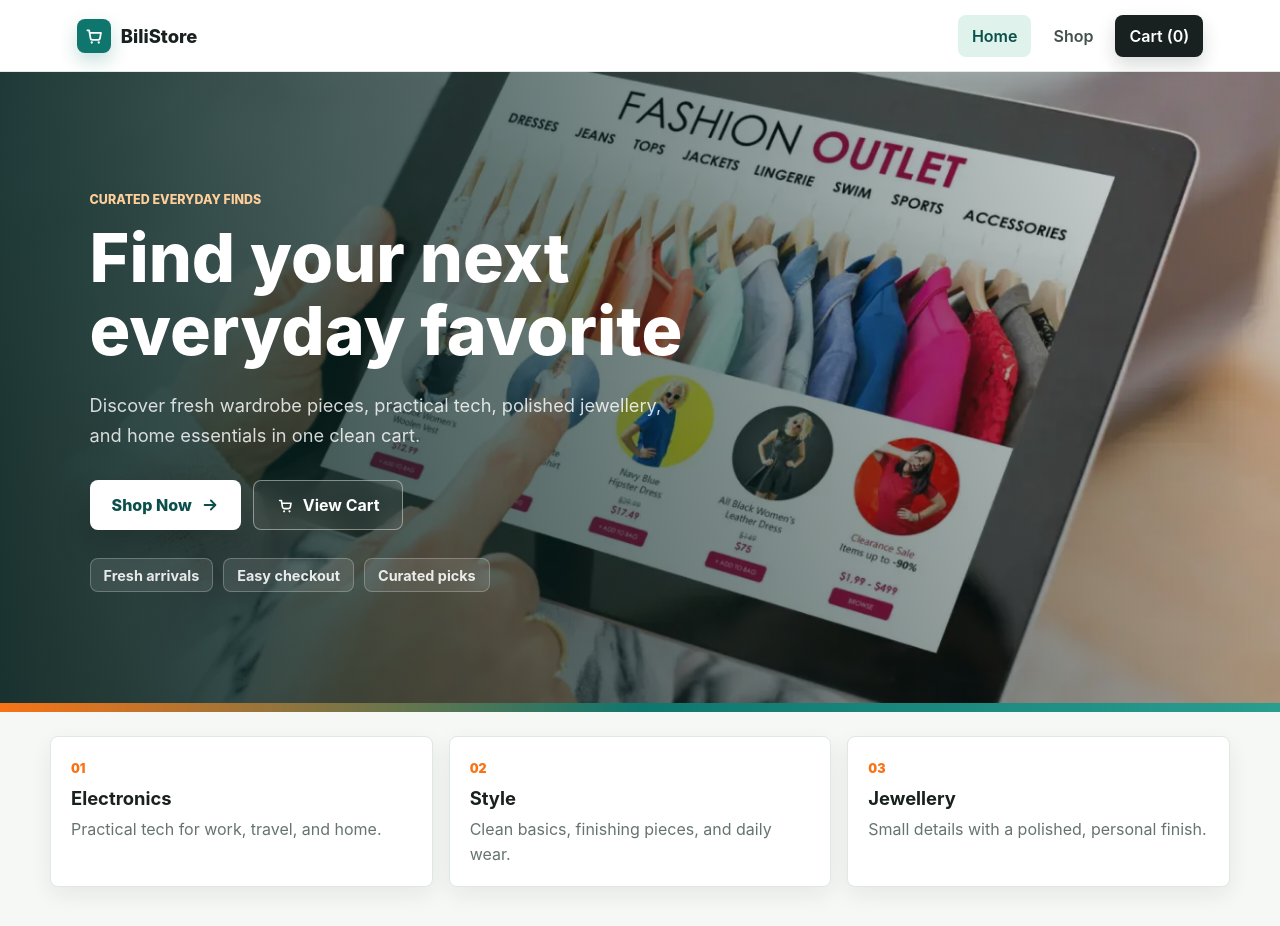
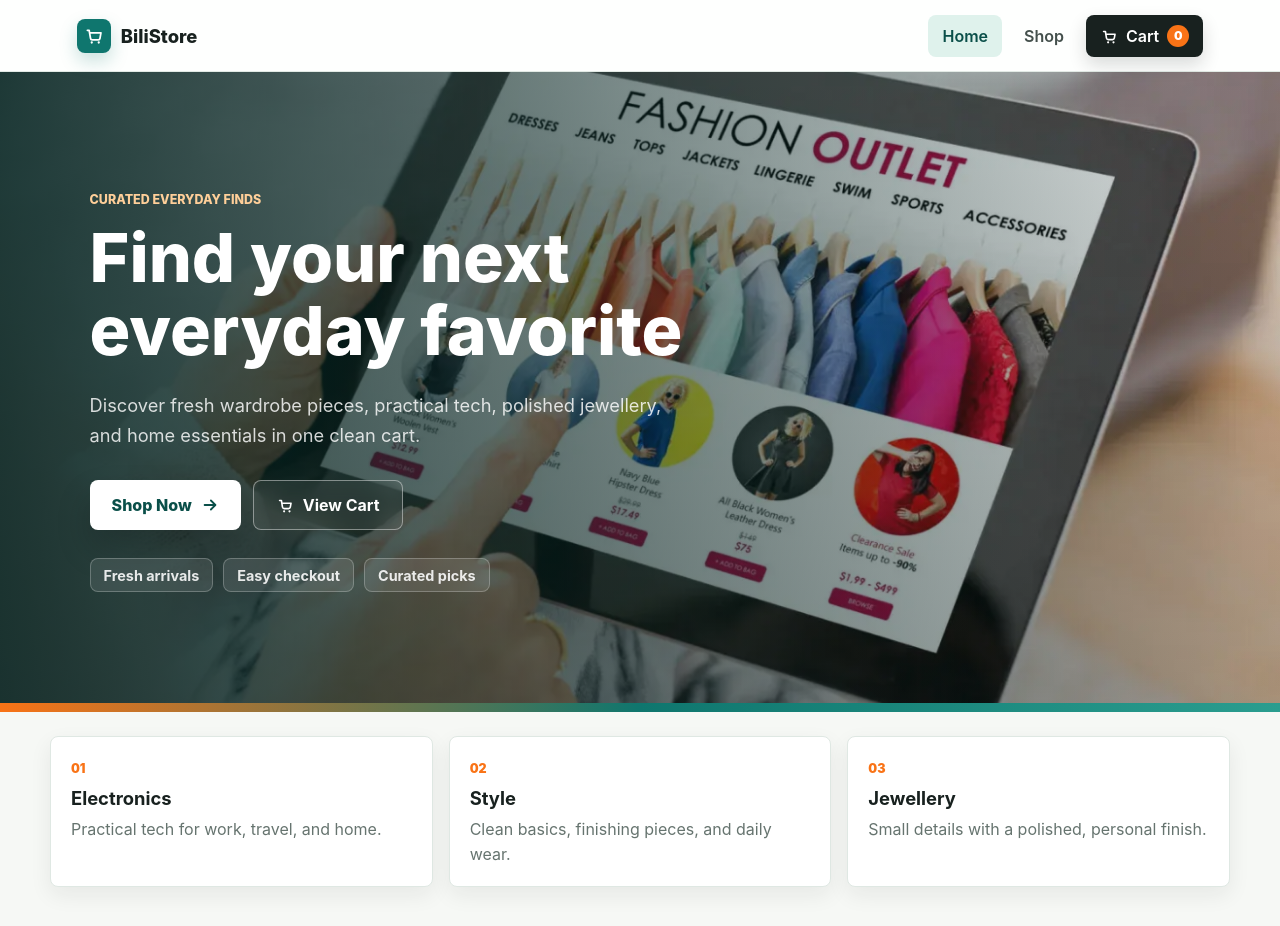
Before and after one commit to BUSISWABILIBILI/shopping-cart, a React (Vite) app: page / in a window 1280 px wide. Shown: the top 926 px of the page. Built offline with nearby package versions, Linux system fonts and the light colour scheme.

Commit message:
feat: add cart icon badge to navbar

```diff
--- a/src/components/Navbar.jsx
+++ b/src/components/Navbar.jsx
@@ -4,6 +4,7 @@ import "../styles/Navbar.css";
 
 export default function Navbar() {
   const { cartCount } = useCart();
+  const cartLabel = `Cart with ${cartCount} ${cartCount === 1 ? "item" : "items"}`;
 
   return (
     <header className="navbar">
@@ -36,8 +37,31 @@ export default function Navbar() {
       <nav className="nav-links" aria-label="Main navigation">
         <NavLink to="/">Home</NavLink>
         <NavLink to="/shop">Shop</NavLink>
-        <NavLink to="/cart" className="cart-link">
-          Cart ({cartCount})
+        <NavLink to="/cart" className="cart-link" aria-label={cartLabel}>
+          <svg
+            className="cart-icon"
+            viewBox="0 0 20 20"
+            fill="none"
+            aria-hidden="true"
+          >
+            <path
+              d="M4 5h2l1.2 7.4a2 2 0 0 0 2 1.6h4.7a2 2 0 0 0 2-1.6l.8-4.4H7"
+              stroke="currentColor"
+              strokeWidth="1.8"
+              strokeLinecap="round"
+              strokeLinejoin="round"
+            />
+            <path
+              d="M9 17h.01M15 17h.01"
+              stroke="currentColor"
+              strokeWidth="2.4"
+              strokeLinecap="round"
+            />
+          </svg>
+          <span className="cart-label">Cart</span>
+          <span className="cart-badge" aria-hidden="true">
+            {cartCount}
+          </span>
         </NavLink>
       </nav>
     </header>
--- a/src/styles/Navbar.css
+++ b/src/styles/Navbar.css
@@ -67,7 +67,29 @@
 .nav-links a.cart-link {
   background: var(--ink);
   color: #ffffff;
+  gap: 8px;
   box-shadow: 0 8px 18px rgba(24, 33, 31, 0.16);
+}
+
+.cart-icon {
+  width: 18px;
+  height: 18px;
+  flex: 0 0 auto;
+}
+
+.cart-badge {
+  min-width: 22px;
+  height: 22px;
+  padding: 0 6px;
+  border-radius: 999px;
+  display: inline-flex;
+  align-items: center;
+  justify-content: center;
+  background: var(--warm);
+  color: #ffffff;
+  font-size: 0.75rem;
+  font-weight: 900;
+  line-height: 1;
 }
 
 .nav-links a.cart-link:hover,
@@ -90,4 +112,8 @@
   .logo span:last-child {
     display: none;
   }
+
+  .cart-label {
+    display: none;
+  }
 }
```
Also changed, not shown: 1 other file (tests, documents, lock files or other folders).
